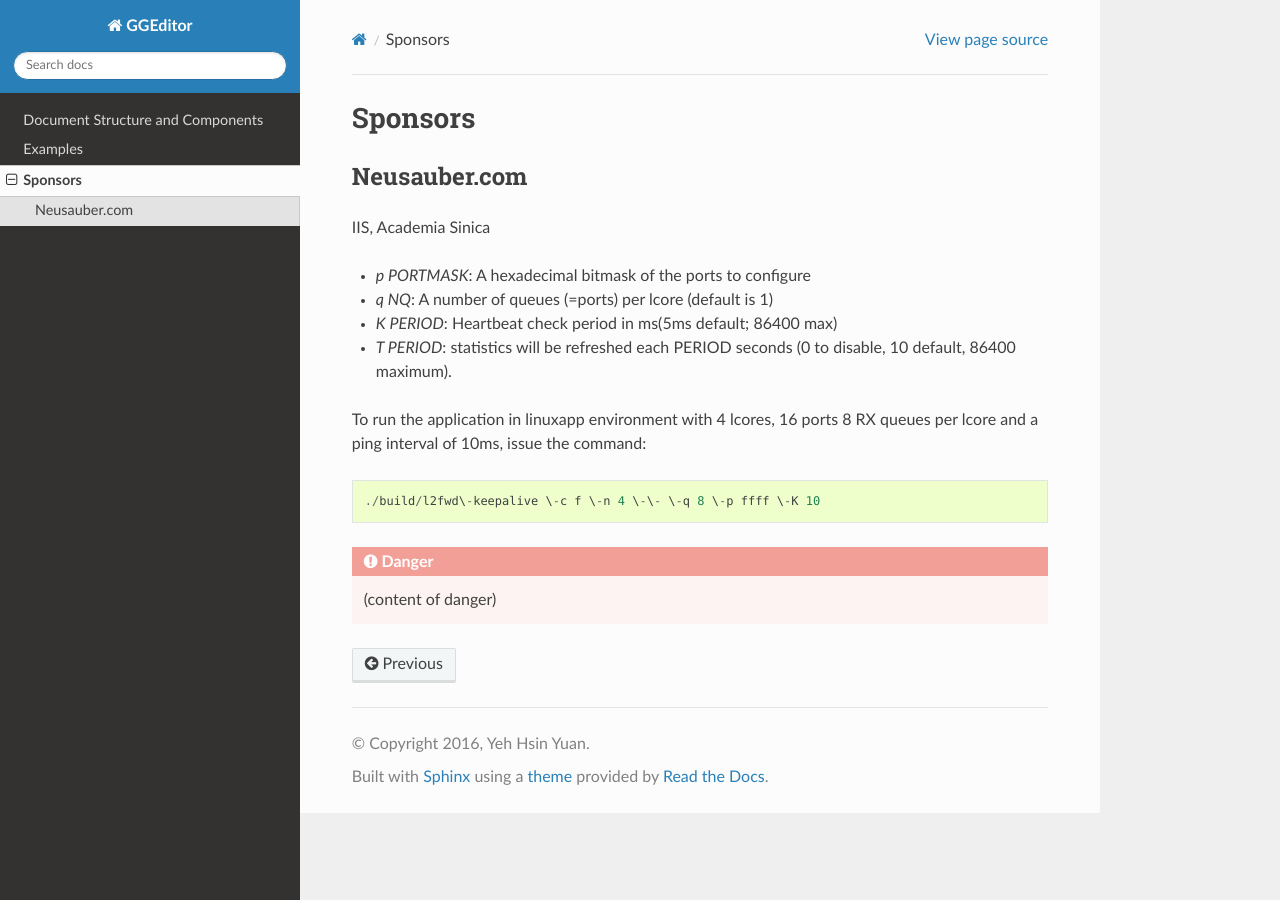
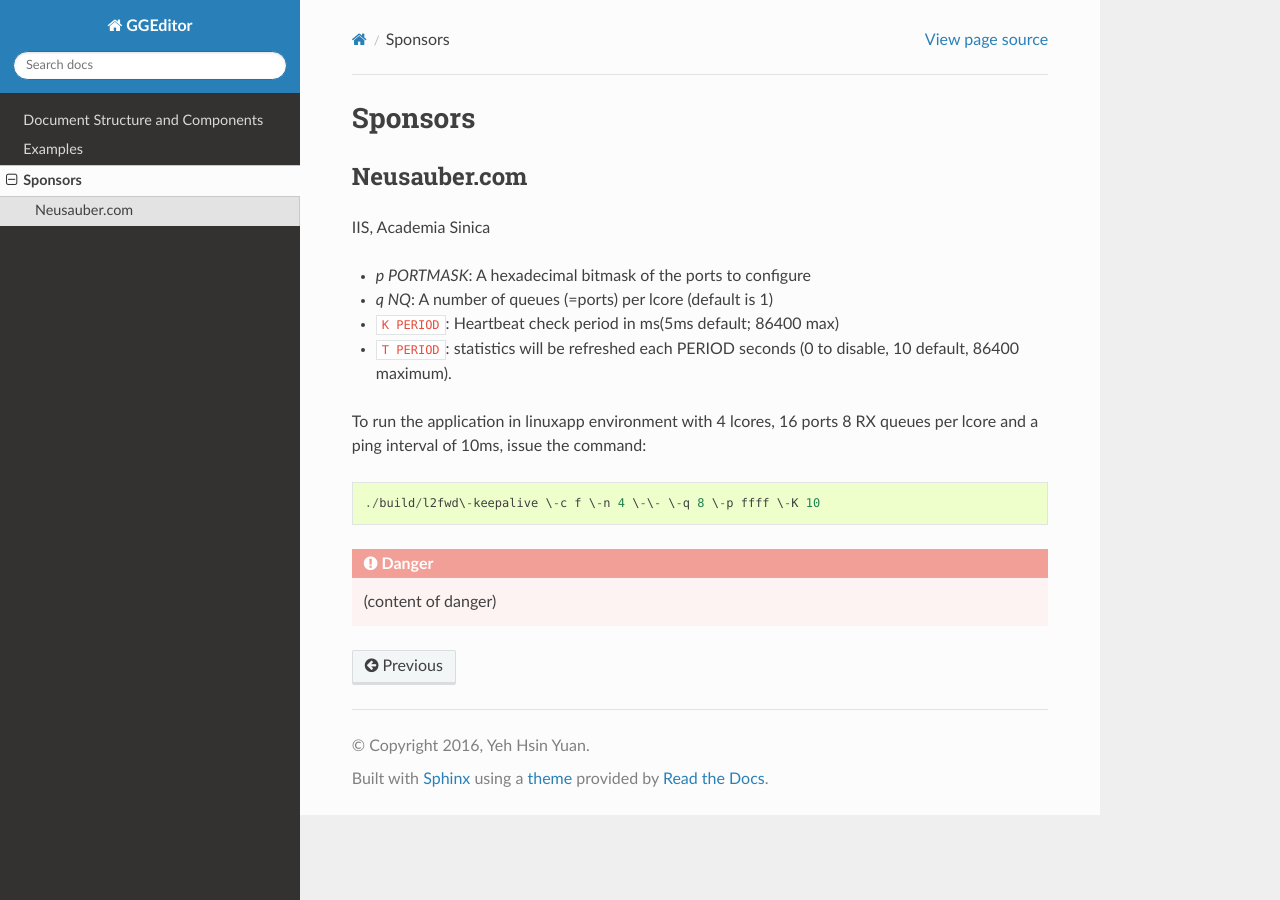
Before and after one commit to iapyeh/GGeditor, a Sphinx documentation site: the page built from docs/Sponsors.rst, in a window 1280 px wide. Built offline with Sphinx 7.4.7 and the Read the Docs theme 2.0.0, drawn with Linux system fonts in a browser that asks for light colours.

```diff
--- a/docs/Sponsors.rst
+++ b/docs/Sponsors.rst
@@ -13,8 +13,8 @@ IIS, Academia Sinica
 
 * `p PORTMASK`: A hexadecimal bitmask of the ports to configure
 * `q NQ`: A number of queues (=ports) per lcore (default is 1)
-* `K PERIOD`: Heartbeat check period in ms(5ms default; 86400 max)
-* `T PERIOD`: statistics will be refreshed each PERIOD seconds (0 to disable, 10 default, 86400 maximum).
+* ``K PERIOD``: Heartbeat check period in ms(5ms default; 86400 max)
+* ``T PERIOD``: statistics will be refreshed each PERIOD seconds (0 to disable, 10 default, 86400 maximum).
 
 To run the application in linuxapp environment with 4 lcores, 16 ports 8 RX queues per lcore and a ping interval of 10ms, issue the command:
 
```
